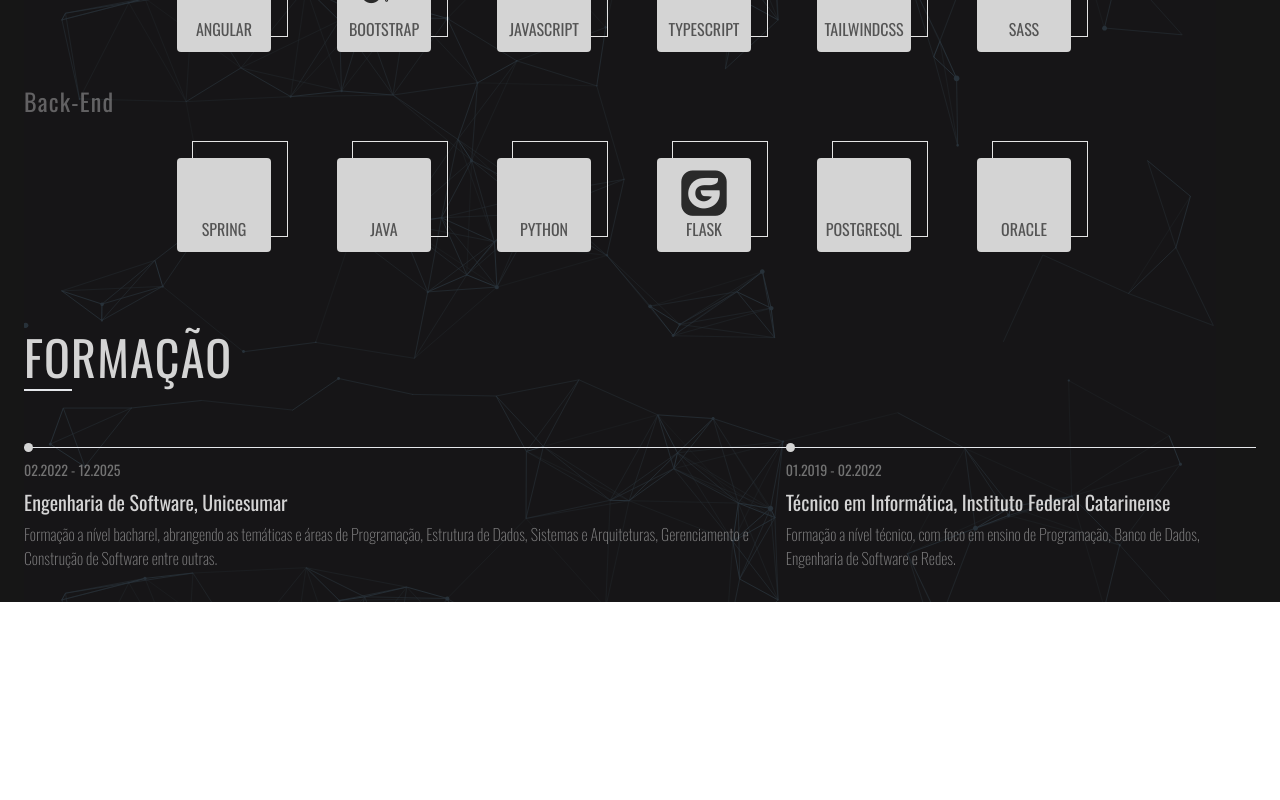
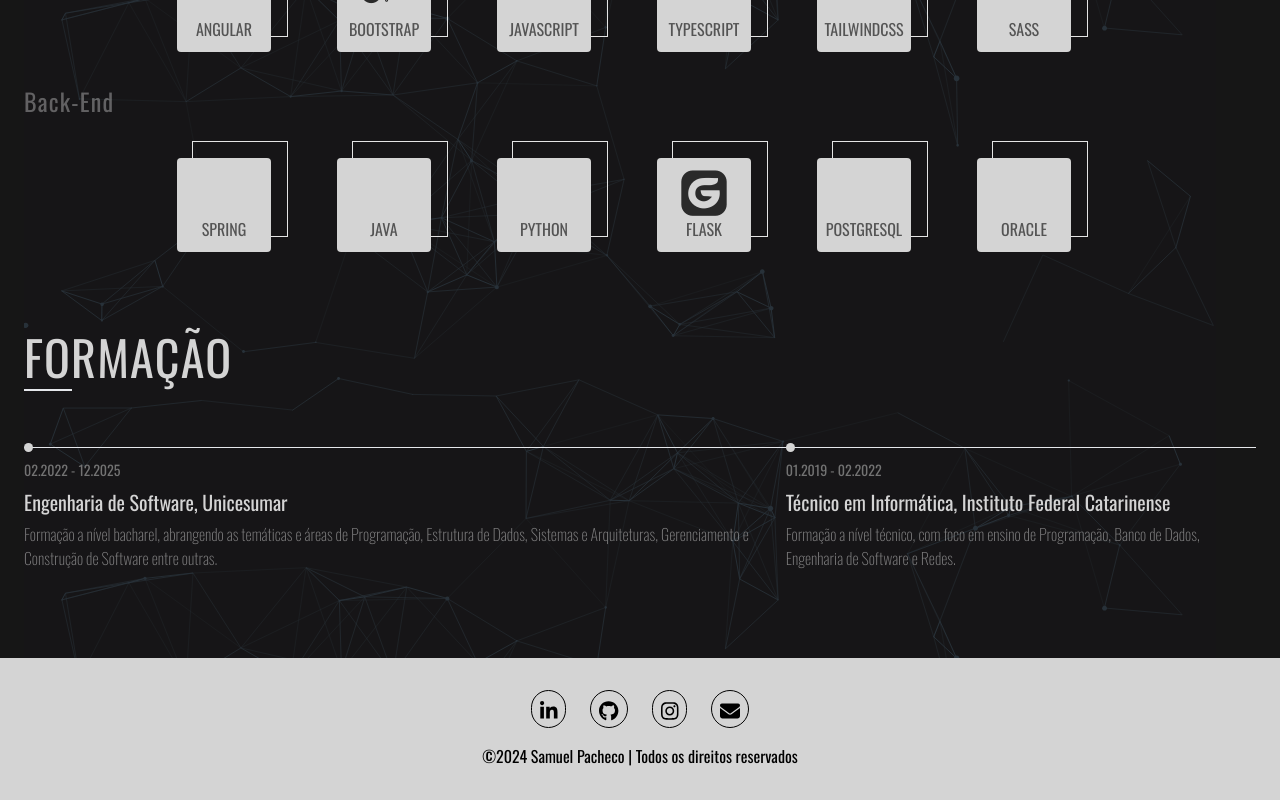
Before and after one commit to Samuel0102/elmusa-portfolio, an Angular app: page / in a window 1280 px wide. Shown: the part 3135-3935 px from the top of the page. Before the commit the page ends 3737 px from the top, so only its background shows below. Built offline with nearby package versions, Linux system fonts and the light colour scheme.

Commit message:
feat(footer): add footer component

```diff
--- a/src/app/app.component.html
+++ b/src/app/app.component.html
@@ -9,4 +9,5 @@
     <app-education></app-education>
   </div>
 </main>
+<app-footer></app-footer>
 <app-mobile-menu></app-mobile-menu>
--- a/src/app/app.component.ts
+++ b/src/app/app.component.ts
@@ -8,11 +8,12 @@ import {ExperienceComponent} from "./features/experience/views/experience/experi
 import {SkillsComponent} from "./features/skills/views/skills/skills.component";
 import {EducationComponent} from "./features/education/views/education/education.component";
 import {ProjectsComponent} from "./features/projects/views/projects/projects.component";
+import {FooterComponent} from "./core/components/footer/footer.component";
 
 @Component({
   selector: 'app-root',
   standalone: true,
-  imports: [RouterOutlet, HeaderComponent, MobileMenuComponent, HomeComponent, AboutComponent, ExperienceComponent, SkillsComponent, EducationComponent, ProjectsComponent],
+  imports: [RouterOutlet, HeaderComponent, MobileMenuComponent, HomeComponent, AboutComponent, ExperienceComponent, SkillsComponent, EducationComponent, ProjectsComponent, FooterComponent],
   templateUrl: './app.component.html',
   styleUrl: './app.component.scss'
 })
--- /dev/null
+++ b/src/app/core/components/footer/footer.component.html
@@ -0,0 +1,10 @@
+<footer class="bg-neutral-300 p-8 text-center">
+  <div class="flex space-x-6 text-xl justify-center">
+    <fa-icon class="px-2 py-1 border border-black rounded-full" [icon]="socialMediaIcons.linkedin"></fa-icon>
+    <fa-icon class="px-2 py-1 border border-black rounded-full" [icon]="socialMediaIcons.github"></fa-icon>
+    <fa-icon class="px-2 py-1 border border-black rounded-full" [icon]="socialMediaIcons.instagram"></fa-icon>
+    <fa-icon class="px-2 py-1 border border-black rounded-full" [icon]="socialMediaIcons.email"></fa-icon>
+  </div>
+  <span class="block mt-4">&#169;2024 Samuel Pacheco | Todos os direitos reservados</span>
+
+</footer>
--- /dev/null
+++ b/src/app/core/components/footer/footer.component.ts
@@ -0,0 +1,16 @@
+import { Component } from '@angular/core';
+import {FaIconComponent} from "@fortawesome/angular-fontawesome";
+import {socialMediaIcons} from "../../constants/icon-constants";
+
+@Component({
+  selector: 'app-footer',
+  standalone: true,
+    imports: [
+        FaIconComponent
+    ],
+  templateUrl: './footer.component.html',
+  styleUrl: './footer.component.scss'
+})
+export class FooterComponent {
+  public readonly socialMediaIcons = socialMediaIcons;
+}
--- /dev/null
+++ b/src/app/core/constants/icon-constants.ts
@@ -0,0 +1,9 @@
+import {faGithub, faInstagram, faLinkedinIn} from "@fortawesome/free-brands-svg-icons";
+import {faEnvelope} from "@fortawesome/free-solid-svg-icons";
+
+export const socialMediaIcons = {
+  linkedin: faLinkedinIn,
+  github: faGithub,
+  instagram: faInstagram,
+  email: faEnvelope
+}
--- a/src/app/features/education/views/education/education.component.html
+++ b/src/app/features/education/views/education/education.component.html
@@ -1,4 +1,4 @@
-<section class="text-neutral-300 mt-10">
+<section class="text-neutral-300 mt-10 mb-14">
   <div>
     <h2 class="uppercase text-5xl tracking-wide">Formação</h2>
     <hr class="border-[.5px] w-12 mt-2">
--- a/src/app/features/home/views/home/home.component.ts
+++ b/src/app/features/home/views/home/home.component.ts
@@ -2,9 +2,9 @@ import {Component, OnInit} from '@angular/core';
 import {AsyncPipe, NgOptimizedImage} from "@angular/common";
 import {TypewriterEffectService} from "../../../../shared/services/typewriter-effect.service";
 import {FaIconComponent} from "@fortawesome/angular-fontawesome";
-import {faGithub, faInstagram, faLinkedinIn} from "@fortawesome/free-brands-svg-icons";
 import {Observable, of} from "rxjs";
 import {faArrowDown} from "@fortawesome/free-solid-svg-icons";
+import {socialMediaIcons} from "../../../../core/constants/icon-constants";
 
 @Component({
   selector: 'app-home',
@@ -19,18 +19,13 @@ import {faArrowDown} from "@fortawesome/free-solid-svg-icons";
 })
 export class HomeComponent implements OnInit {
   public typedTitle$: Observable<string> = of();
+  public socialMediaIcons = socialMediaIcons;
 
   public subtitles = [
     'Web Developer',
     'Fullstack Developer',
     'Python Developer'
   ];
-
-  public socialMediaIcons = {
-    linkedin: faLinkedinIn,
-    github: faGithub,
-    instagram: faInstagram,
-  }
 
   public arrowDownIcon = faArrowDown;
 
```
Also changed, not shown: src/app/core/components/footer/footer.component.scss (added), 1 other file (tests, documents, lock files or other folders).
